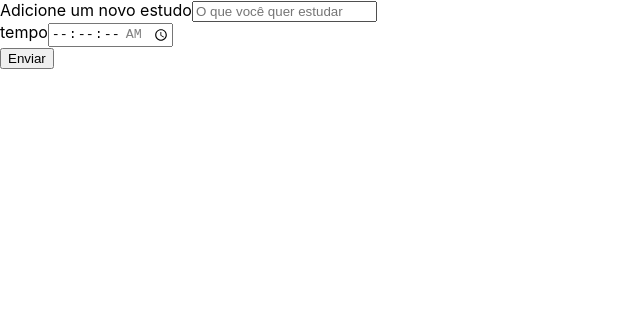
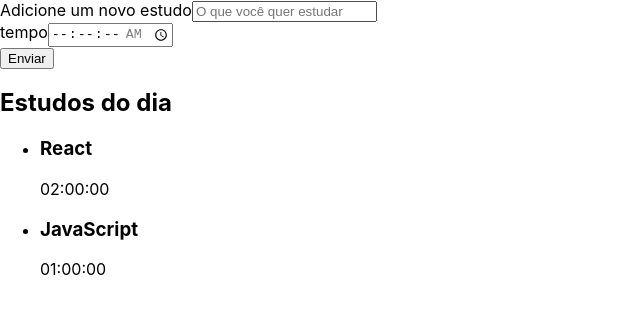
Before and after one commit to Andersonamalta/temporizador, a React (Create React App) app: page / in a window 1280 px wide. Shown: the top 314 px of the page, without its empty margins (0-640 px from the left). Built offline with nearby package versions, Linux system fonts and the light colour scheme.

Commit message:
Criação do componente Lista

```diff
--- a/src/App.tsx
+++ b/src/App.tsx
@@ -1,12 +1,13 @@
 import React from 'react';
-import Button from './components/Button';
 import Formulario from './components/Forms';
+import Lista from './components/Lists';
 
 
 function App() {
   return (
     <div className="App">
       <Formulario/>
+      <Lista/>
     </div>
   );
 }
--- /dev/null
+++ b/src/components/Lists/index.tsx
@@ -0,0 +1,22 @@
+import React from "react";
+
+
+function Lista() {
+    return(
+        <aside>
+            <h2>Estudos do dia</h2>
+            <ul>
+                <li>
+                    <h3>React</h3>
+                    <span>02:00:00</span>
+                </li>
+                <li>
+                    <h3>JavaScript</h3>
+                    <span>01:00:00</span>
+                </li>
+            </ul>
+        </aside>
+    )
+}
+
+export default Lista;
```
